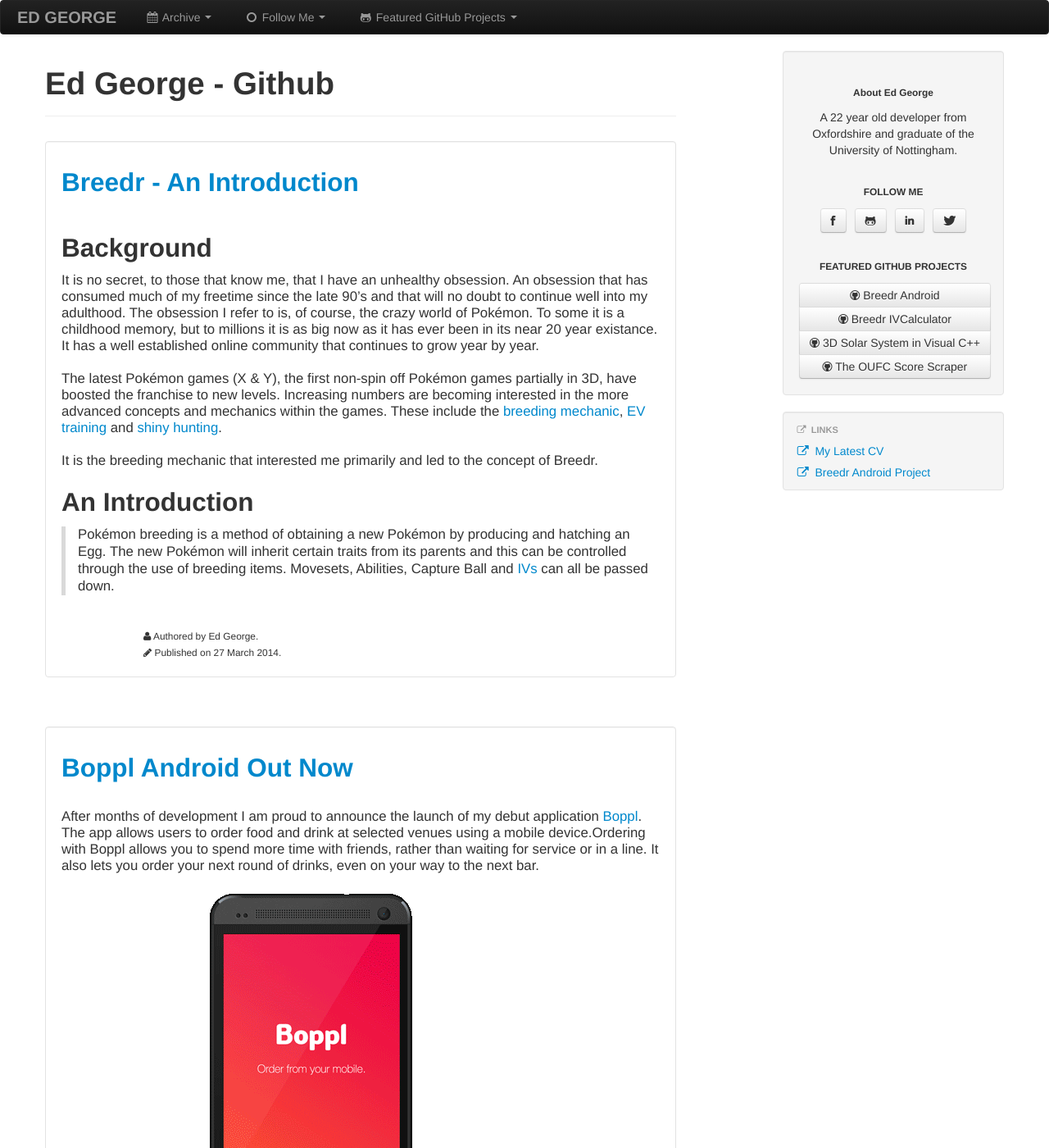
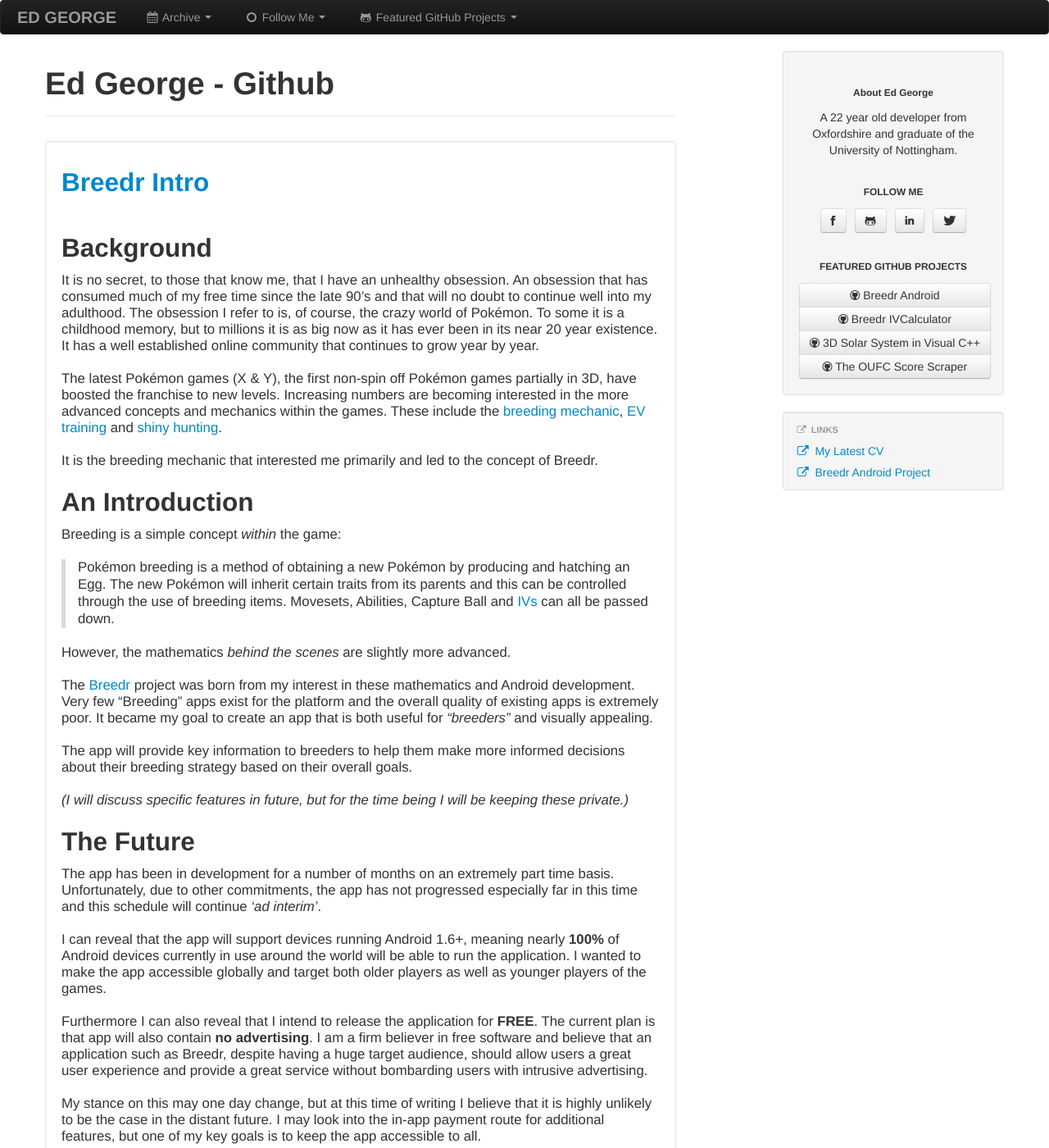
Before and after one commit to ed-george/ed-george.github.io, a Jekyll site: the page built from index.html, in a window 1280 px wide and 1400 px high. Shown: the whole window at 82% size. Built offline with Jekyll 4.4.1, drawn with Linux system fonts in a browser that asks for light colours; the list of posts is cut into pages by our own code; some of the changed text lies outside the part shown.

Commit message:
update post

```diff
--- a/_posts/2014-3-27-breedr-intro.md
+++ b/_posts/2014-3-27-breedr-intro.md
@@ -1,13 +1,7 @@
----
-layout : post
-title : Breedr - An Introduction
----
-
-
 Background
 ----------
 
-It is no secret, to those that know me, that I have an unhealthy obsession. An obsession that has consumed much of my freetime since the late 90's and that will no doubt to continue well into my adulthood. The obsession I refer to is, of course, the crazy world of Pokémon. To some it is a childhood memory, but to millions it is as big now as it has ever been in its near 20 year existance. It has a well established online community that continues to grow year by year.
+It is no secret, to those that know me, that I have an unhealthy obsession. An obsession that has consumed much of my free time since the late 90's and that will no doubt to continue well into my adulthood. The obsession I refer to is, of course, the crazy world of Pokémon. To some it is a childhood memory, but to millions it is as big now as it has ever been in its near 20 year existence. It has a well established online community that continues to grow year by year.
 
 The latest Pokémon games (X & Y), the first non-spin off Pokémon games partially in 3D, have boosted the franchise to new levels. Increasing numbers are becoming interested in the more advanced concepts and mechanics within the games. These include the [breeding mechanic](http://bulbapedia.bulbagarden.net/wiki/Breeding), [EV training](http://bulbapedia.bulbagarden.net/wiki/EV_training) and [shiny hunting](http://bulbapedia.bulbagarden.net/wiki/Shiny).
 
@@ -16,6 +10,40 @@
 An Introduction
 ---------------
 
+Breeding is a simple concept *within* the game:
+
 > Pokémon breeding is a method of obtaining a new Pokémon by producing and hatching an Egg.
 > The new Pokémon will inherit certain traits from its parents and this can be controlled through the use of breeding items.
 > Movesets, Abilities, Capture Ball and [IVs](http://bulbapedia.bulbagarden.net/wiki/Individual_values) can all be passed down.
+
+However, the mathematics *behind the scenes* are slightly more advanced.
+
+The [Breedr](https://github.com/Breedr) project was born from my interest in these mathematics and Android development. Very few "Breeding" apps exist for the platform and the overall quality of existing apps is extremely poor. It became my goal to create an app that is both useful for *"breeders"* and visually appealing.
+
+The app will provide key information to breeders to help them make more informed decisions about their breeding strategy based on their overall goals.
+
+*(I will discuss specific features in future, but for the time being I will be keeping these private.)*
+
+
+The Future
+----------
+The app has been in development for a number of months on an extremely part time basis. Unfortunately, due to other commitments, the app has not progressed especially far in this time and this schedule will continue *'ad interim'*.
+
+I can reveal that the app will support devices running Android 1.6+, meaning nearly **100%** of Android devices currently in use around the world will be able to run the  application. I wanted to make the app accessible globally and target both older players as well as younger players of the games.
+
+Furthermore I can also reveal that I intend to release the application for **FREE**. The current plan is that app will also contain **no advertising**. I am a firm believer in free software and believe that an application such as Breedr, despite having a huge target audience, should allow users a great user experience and provide a great service without bombarding users with intrusive advertising.
+
+My stance on this may one day change, but at this time of writing I believe that it is highly unlikely to be the case in the distant future. I may look into the in-app payment route for additional features, but one of my key goals is to keep the app accessible to all.
+
+It should be noted that no iOS release is currently in the works. Depending on the success of Breedr, an iOS version may be created.
+
+Get Involved
+------------
+
+The project has just begun and with no release date or timeframe for the completion of the project, I may struggle to find enough time to dedicate to Breedr.
+
+I would welcome and be so grateful for any help from Graphic Designers, Programmers, Web Developers etc. on this project as I believe the end product could be widely used and successful in the community.
+
+Please do not hesitate to contact me at <esm@hotmail.co.uk> if you wish to get involved.
+
+**More information will be released shortly.**
```
